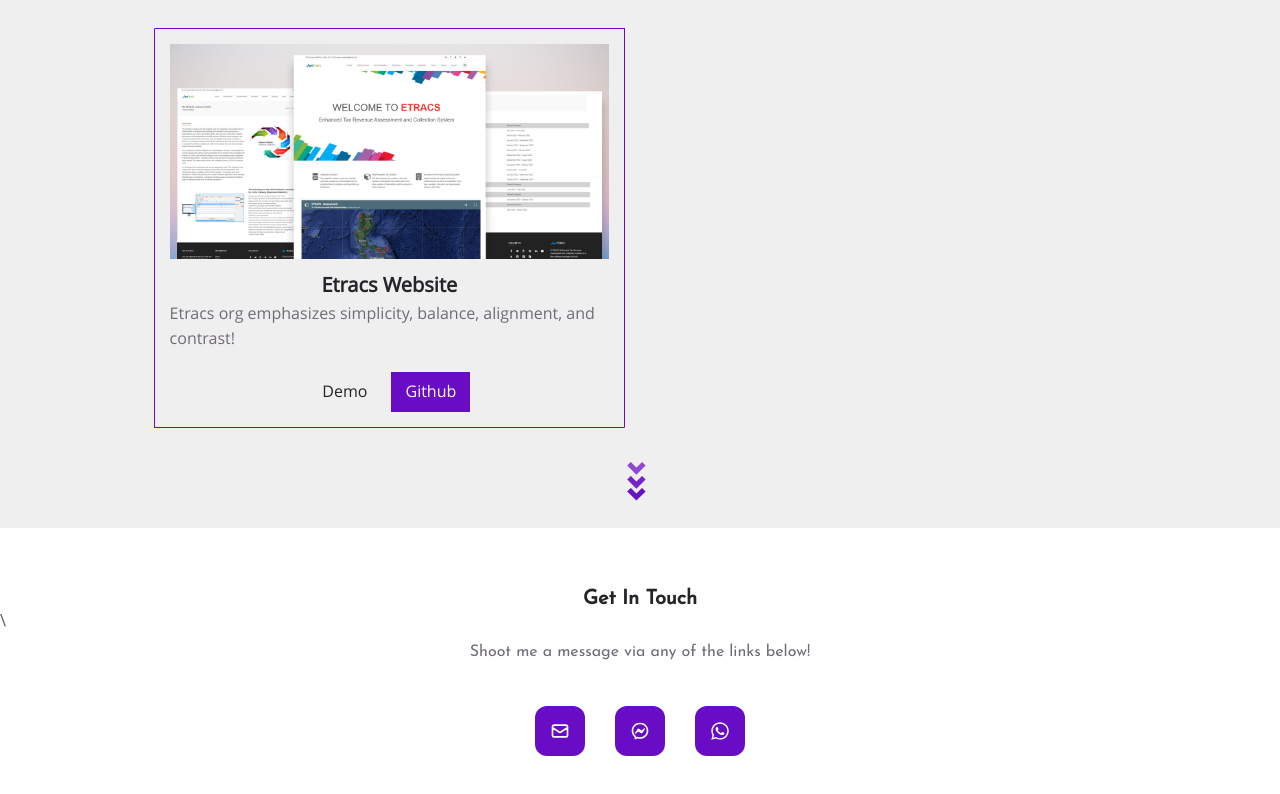
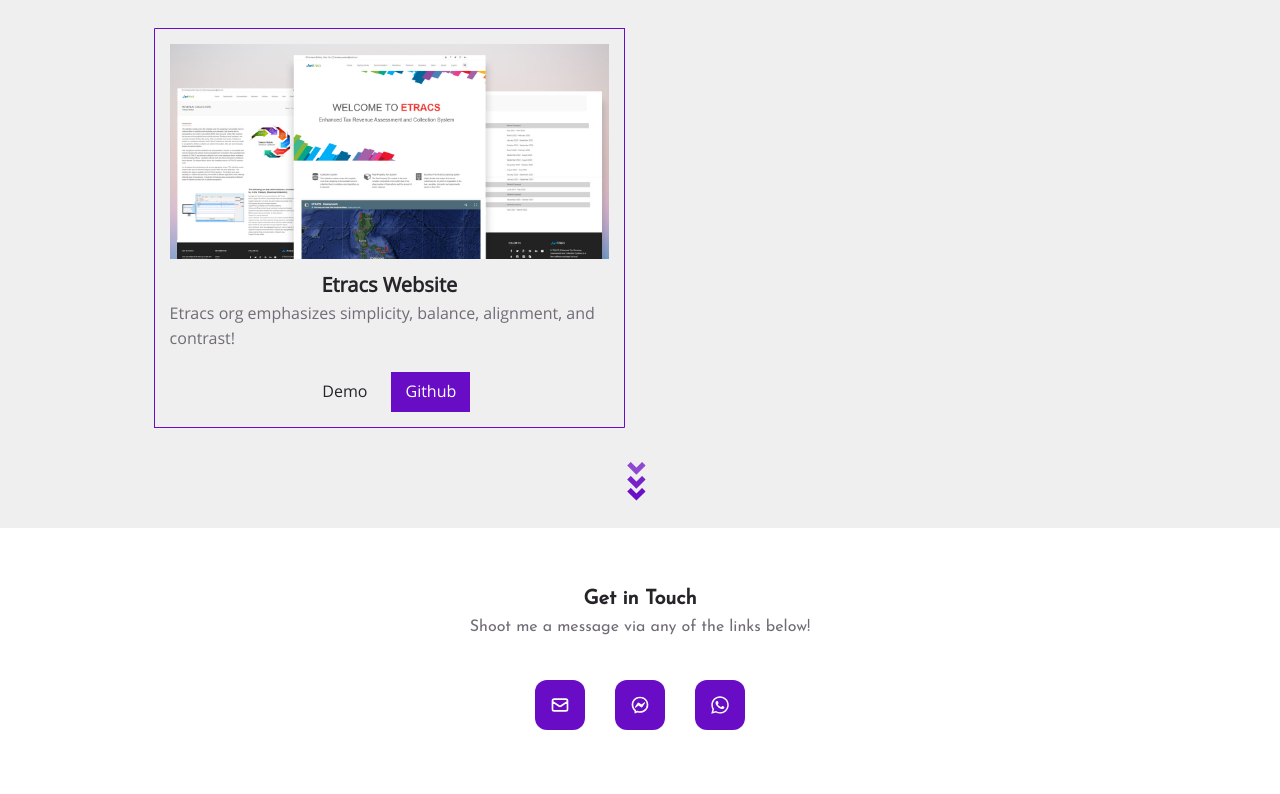
Before and after one commit to jdcanonoy21/jdportfolio, a React (Create React App) app: page / in a window 1280 px wide. Shown: the part 3894-4688 px from the top of the page. Built offline with nearby package versions, Linux system fonts and the light colour scheme.

Commit message:
contact edit

```diff
--- a/src/sections/contact/Contact.jsx
+++ b/src/sections/contact/Contact.jsx
@@ -5,7 +5,7 @@
 const Contact = () => {
   return (
     <section id="contact" className="contact">
-      <h2>Get In Touch</h2>\
+      <h2>Get in Touch</h2>
       <p>Shoot me a message via any of the links below!</p>
       <div className="container contact__container">
         {data.map((item) => (
```
